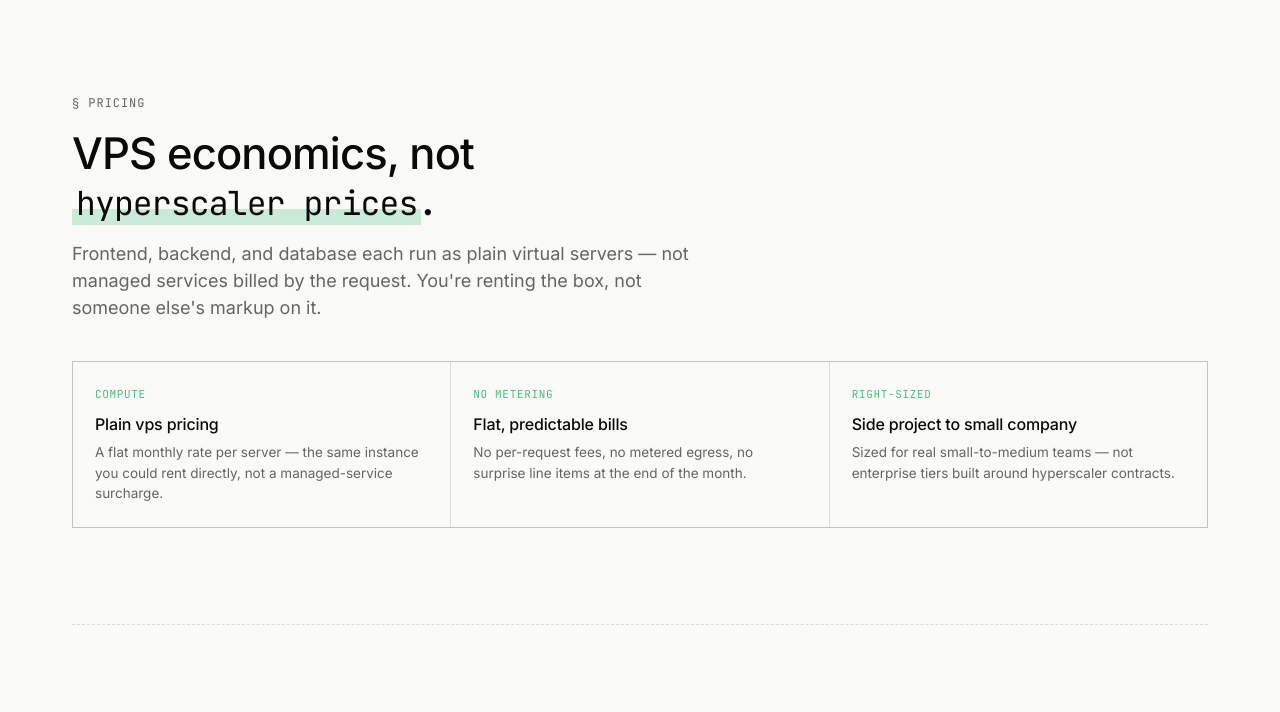
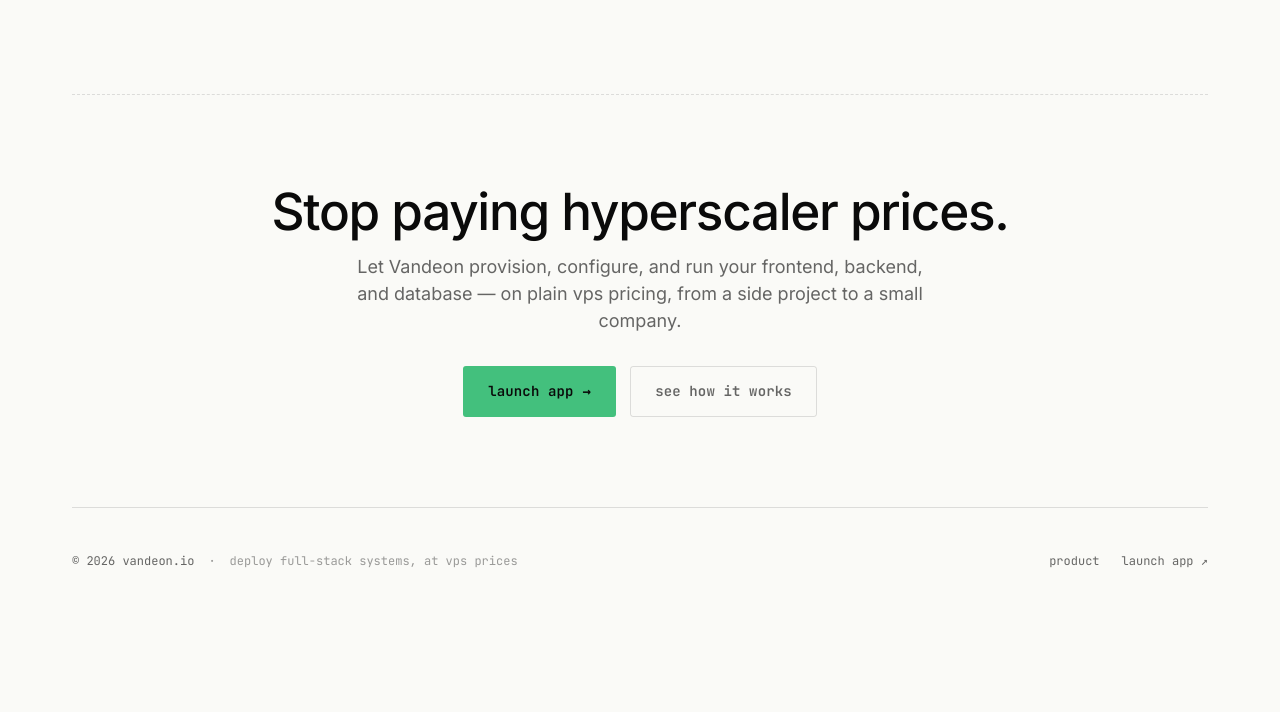
Before and after one commit to vandeon-io/public-page, an Astro site: page / in a window 1280 px wide. Shown: the part 2034-2746 px from the top of the page. After the commit the page ends 2664 px from the top, so only its background shows below. Built offline with nearby package versions, Linux system fonts and the light colour scheme; Astro itself is replaced by a stand-in of ours.

Commit message:
Remove the VPS economics block
Its pricing message is now carried by the right-sizing section, and its
"side project to small company" framing contradicted who-it's-for.
Drops the now-unused .caps styles.

Co-Authored-By: Claude Opus 5.5 <noreply@anthropic.com>

```diff
--- a/src/pages/index.astro
+++ b/src/pages/index.astro
@@ -108,32 +108,6 @@ import { LINKS } from '../consts.js';
         </div>
       </section>
 
-      <!-- Economics -->
-      <section class="section" style="padding-top: 0; border-top: none;">
-        <div class="sect-head reveal" style="margin-bottom: 40px;">
-          <span class="sect-tag">§ pricing</span>
-          <h2 class="sect-h">VPS economics, not <em>hyperscaler prices</em>.</h2>
-          <p class="sect-sub">Frontend, backend, and database each run as plain virtual servers — not managed services billed by the request. You're renting the box, not someone else's markup on it.</p>
-        </div>
-        <div class="caps reveal" style="grid-template-columns: repeat(3, 1fr);">
-          <div class="cap">
-            <div class="cap-k">COMPUTE</div>
-            <div class="cap-t">Plain vps pricing</div>
-            <p class="cap-b">A flat monthly rate per server — the same instance you could rent directly, not a managed-service surcharge.</p>
-          </div>
-          <div class="cap">
-            <div class="cap-k">NO METERING</div>
-            <div class="cap-t">Flat, predictable bills</div>
-            <p class="cap-b">No per-request fees, no metered egress, no surprise line items at the end of the month.</p>
-          </div>
-          <div class="cap">
-            <div class="cap-k">RIGHT-SIZED</div>
-            <div class="cap-t">Side project to small company</div>
-            <p class="cap-b">Sized for real small-to-medium teams — not enterprise tiers built around hyperscaler contracts.</p>
-          </div>
-        </div>
-      </section>
-
       <!-- CTA band -->
       <section class="cta-band reveal">
         <h2 class="cta-h">Stop paying hyperscaler prices.</h2>
--- a/src/styles/global.css
+++ b/src/styles/global.css
@@ -297,13 +297,6 @@ body::before {
 .fit-key--use { background: var(--fg-dimmer); }
 .fit-key--pay { border: 1px solid var(--fg); }
 
-/* ── capability strip ──────────────────────────────────────────────────── */
-.caps { display: grid; grid-template-columns: repeat(4, 1fr); gap: 1px; background: var(--line); border: 1px solid var(--line); }
-.cap { background: var(--bg); padding: 24px 22px; }
-.cap-k { font-family: var(--mono); font-size: 11px; color: var(--accent); letter-spacing: 0.06em; }
-.cap-t { font-size: 16px; font-weight: 500; margin: 10px 0 6px; letter-spacing: -0.01em; }
-.cap-b { font-size: 13.5px; color: var(--fg-dim); margin: 0; }
-
 /* ── CTA band ──────────────────────────────────────────────────────────── */
 .cta-band {
   border-top: 1px dashed var(--line);
@@ -384,7 +377,6 @@ a.social { cursor: pointer; }
 @media (max-width: 960px) {
   .hero-grid { grid-template-columns: 1fr; gap: 44px; }
   .fits, .tiers { grid-template-columns: 1fr; }
-  .caps { grid-template-columns: repeat(2, 1fr); }
   .section { padding: 72px 0; }
 }
 @media (max-width: 720px) {
@@ -401,7 +393,6 @@ a.social { cursor: pointer; }
   .hero-cta { gap: 12px; }
   .hero-cta .btn-lg { flex: 1 1 auto; justify-content: center; }
   .social-grid { grid-template-columns: 1fr; }
-  .caps { grid-template-columns: 1fr; }
   .cta-band, .section { padding: 56px 0; }
   .sect-head { margin-bottom: 36px; }
   .foot { flex-direction: column; align-items: flex-start; gap: 16px; }
```
Also changed, not shown: CLAUDE.md (+1 -1 lines), docs/design-system.md (+1 -1 lines), README.md.
